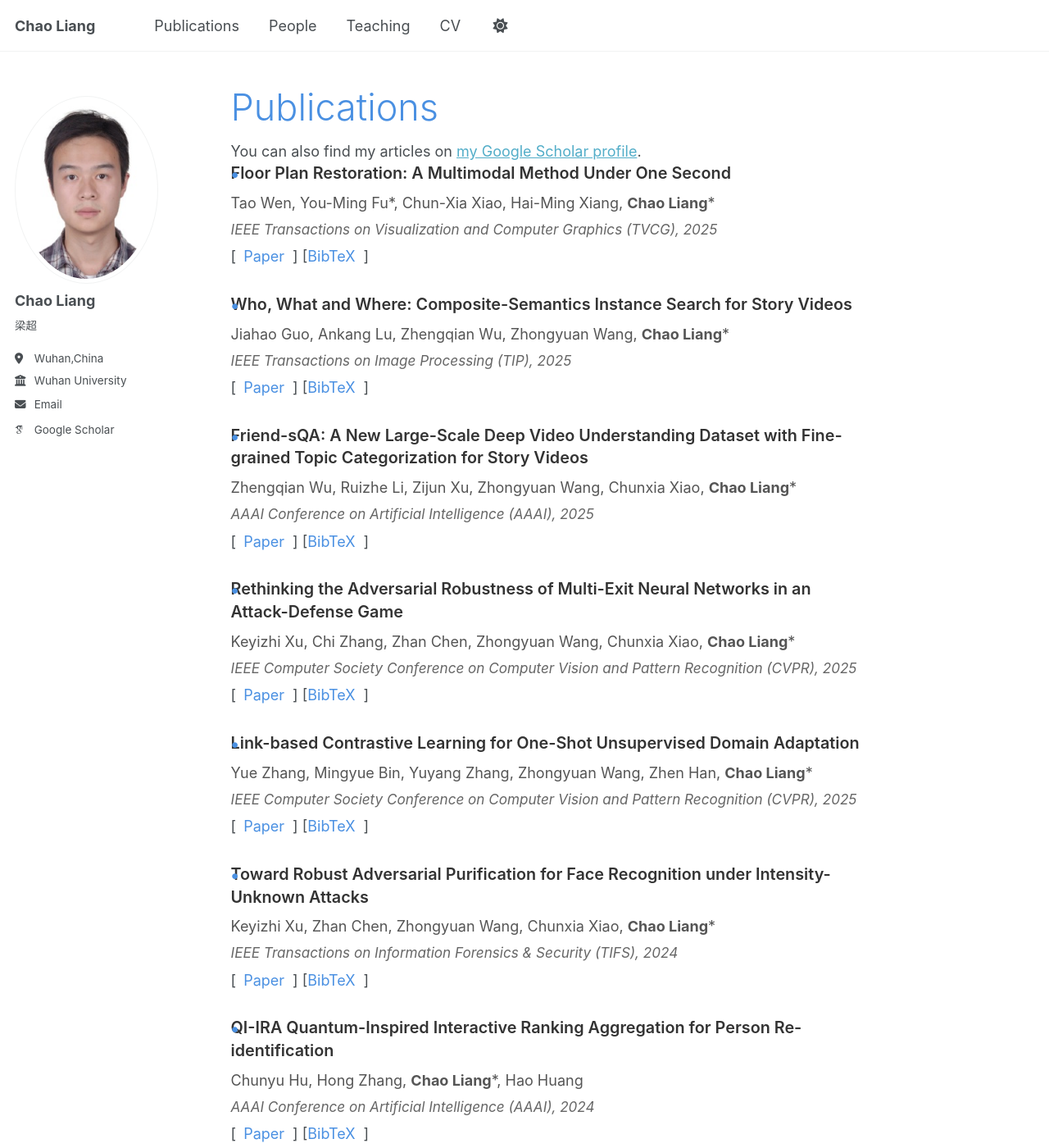
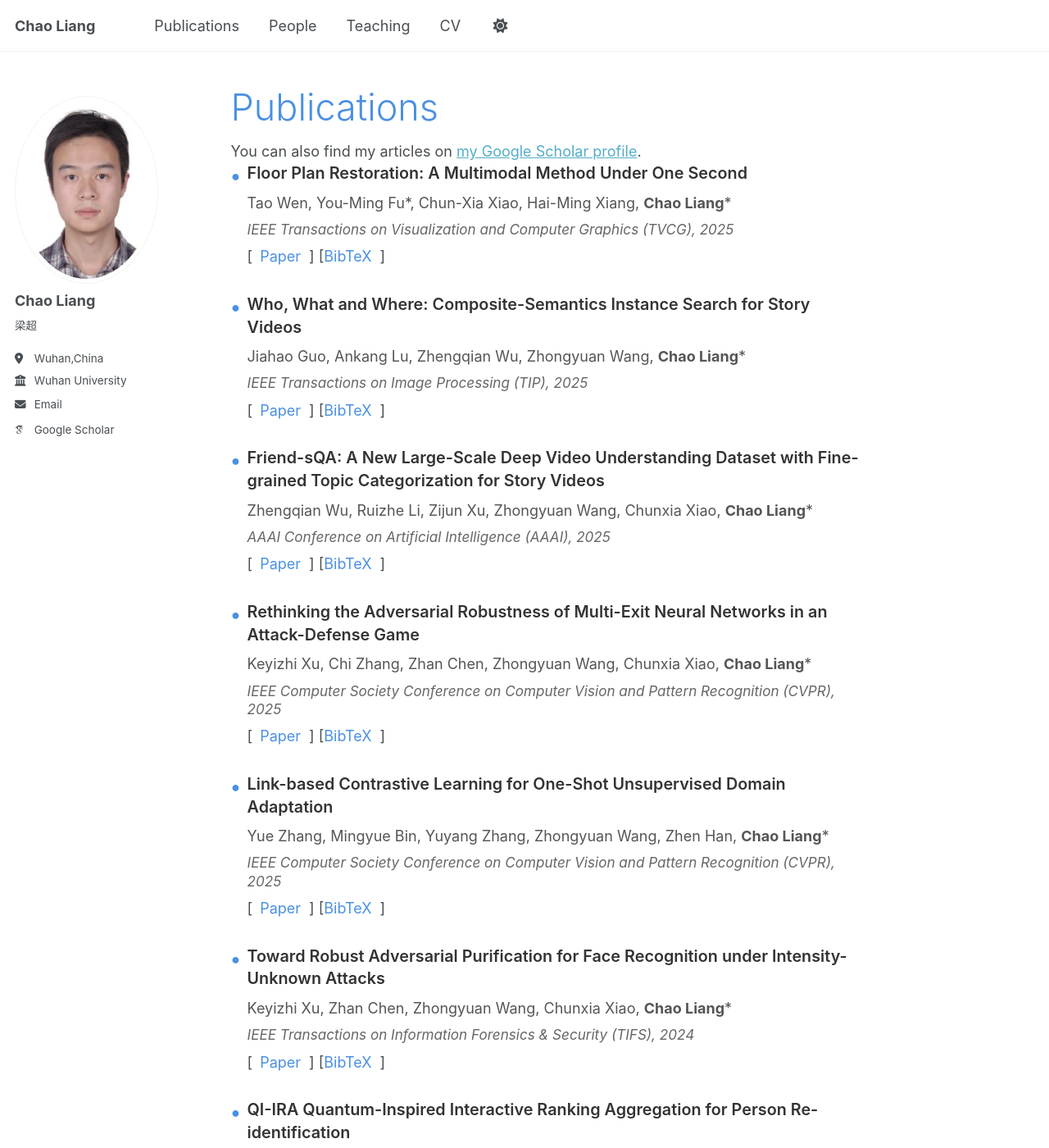
Before and after one commit to zhangsipng/page.github.io, a Jekyll site: the page built from _pages/publications.html, in a window 1280 px wide and 1400 px high. Shown: the whole window at 82% size. Built offline with Jekyll 4.4.1, drawn with Linux system fonts in a browser that asks for light colours; some web fonts are replaced; a script that is not in the unit is left out.

Commit message:
Update publications.html

```diff
--- a/_pages/publications.html
+++ b/_pages/publications.html
@@ -27,18 +27,21 @@ author_profile: true
     list-style: none;
     position: relative;
     line-height: 1.3;
+    padding-left: 20px; /* 为点符号留出空间 */
   }
-    .publication-item::before {
+  .publication-item:last-child {
+    border-bottom: none;
+  }
+  /* 添加点符号 */
+  .publication-item::before {
     content: "•";
     position: absolute;
     left: 0;
     top: 0;
     color: #4A90E2;
     font-weight: bold;
-    font-size: 1.2em;
-  }
-  .publication-item:last-child {
-    border-bottom: none;
+    font-size: 1.4em;
+    line-height: 1.3;
   }
   .publication-authors {
     font-size: 1rem;
```
